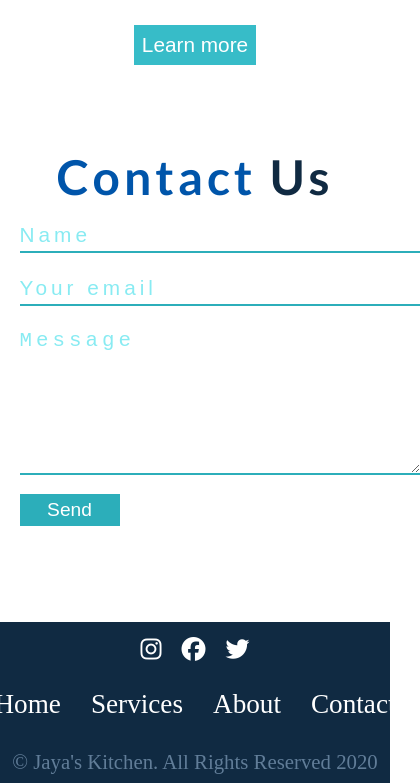
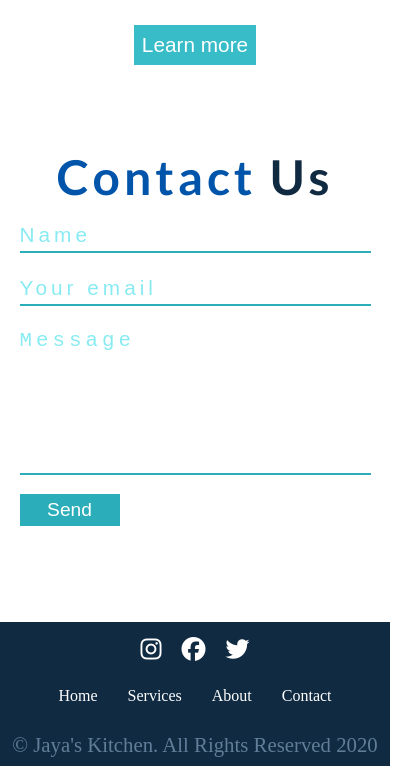
Before and after one commit to Sai-02/Kitchen-site, a plain HTML site: page index.html in a window 390 px wide. Shown: the part 2506-3289 px from the top of the page, 420 px wide, since content can reach past the window. Drawn offline with Linux system fonts and the light colour scheme.

Commit message:
small screen width fix

```diff
--- a/css/styles.css
+++ b/css/styles.css
@@ -416,6 +416,7 @@ Contact section
   margin-top: 10px;
   display: grid;
   row-gap: 1.2rem;
+  overflow: hidden;
 }
 .form-control {
   line-height: 2rem;
@@ -508,3 +509,8 @@ footer
   text-transform: capitalize;
   padding-bottom: 6px;
 }
+@media screen and (max-width: 480px) {
+  .footer-link {
+    font-size: 1rem;
+  }
+}
```
Also changed, not shown: index.html (+6 -2 lines).
